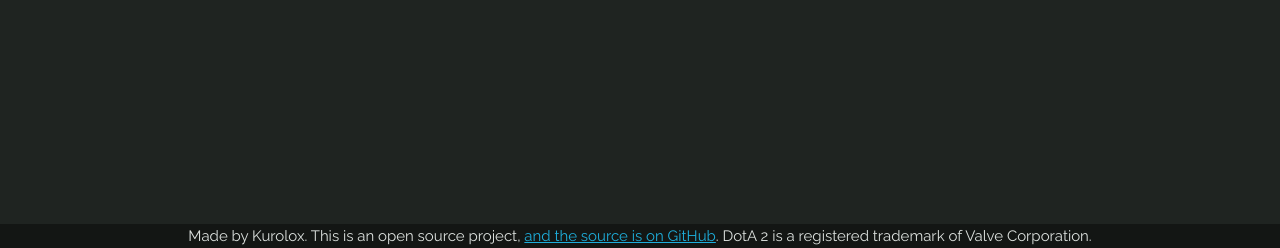
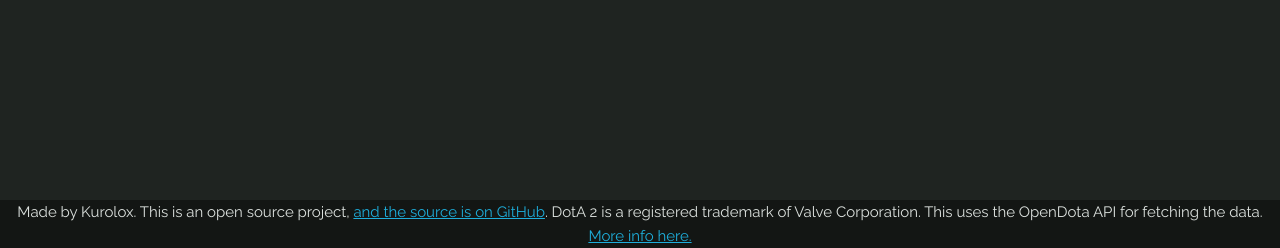
Before and after one commit to Kurolox/Dotamusing, a Flask app: template src/templates/profile.html in a window 1280 px wide. Shown: the part 552-800 px from the top of the page. Run offline with Flask 2, Linux system fonts and the light colour scheme; the template is opened without the code that fills it, so the values that code supplies are empty.

Commit message:
Credited OpenDota in the footer

```diff
--- a/src/templates/index.html
+++ b/src/templates/index.html
@@ -63,7 +63,10 @@
 
     <footer>
         <p class="footer-text">Made by Kurolox. This is an open source project,
-            <a href="https://github.com/Kurolox/Dotamusing">and the source is on GitHub</a>. DotA 2 is a registered trademark of Valve Corporation.</p>
+            <a href="https://github.com/Kurolox/Dotamusing">and the source is on GitHub</a>. DotA 2 is a registered trademark of Valve Corporation. This uses the OpenDota
+            API for fetching the data.
+            <a href="https://www.opendota.com/api-keys">More info here.</a>
+        </p>
     </footer>
     <!-- End Document
   ––––––––––––––––––––––––––––––––––––––––––––––––– -->
--- a/src/templates/profile.html
+++ b/src/templates/profile.html
@@ -94,7 +94,10 @@
     </div>
     <footer>
         <p class="footer-text">Made by Kurolox. This is an open source project,
-            <a href="https://github.com/Kurolox/Dotamusing">and the source is on GitHub</a>. DotA 2 is a registered trademark of Valve Corporation.</p>
+            <a href="https://github.com/Kurolox/Dotamusing">and the source is on GitHub</a>. DotA 2 is a registered trademark of Valve Corporation. This uses the OpenDota
+            API for fetching the data.
+            <a href="https://www.opendota.com/api-keys">More info here.</a>
+        </p>
     </footer>
     <!-- End Document
   –––––––––––––––––––––––––––––––––––––––––––––––––– -->
```
